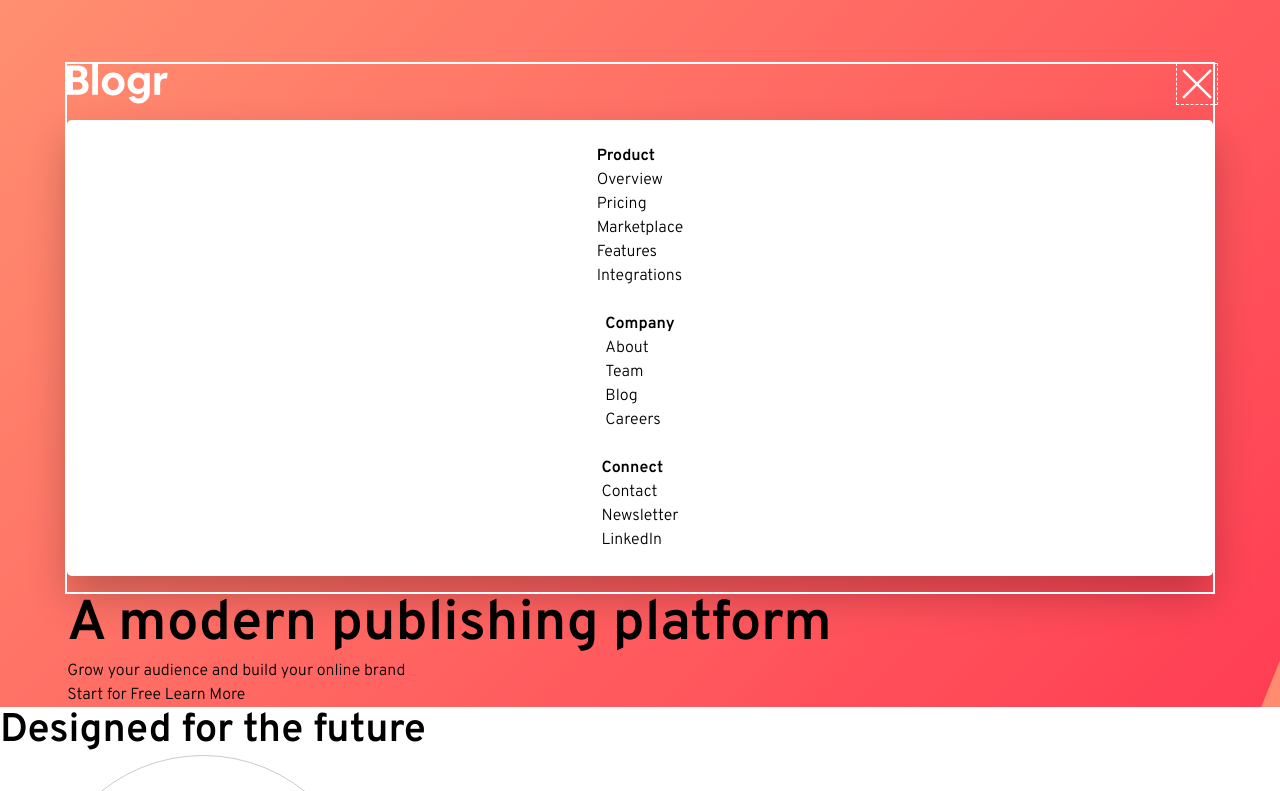
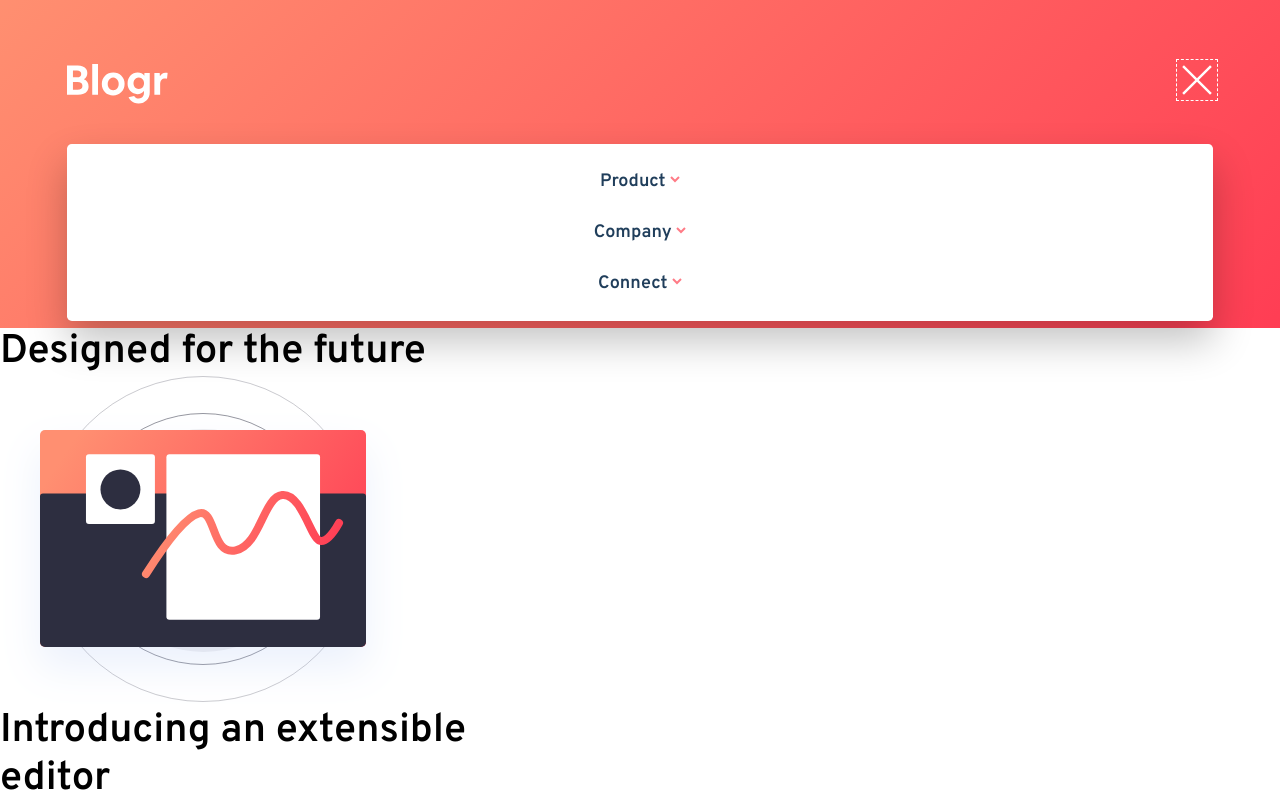
Before and after one commit to dmitrymitenkoff/blogr-landing-page, a website built with Parcel: page src/index.html in a window 1280 px wide. Both pictures are taken after a click on the button "Main menu". Shown: the top 791 px of the page. Built offline with nearby package versions, Linux system fonts and the light colour scheme.

Commit message:
Updated the toggle menu functionality

```diff
--- a/src/index.html
+++ b/src/index.html
@@ -33,7 +33,7 @@
         </button>
         <!-- </div> -->
 
-        <ul hidden class="menu-list" role="menu">
+        <ul id="menu-list" role="menu">
           <li class="dropdown" role="menuitem">
             <button
               type="button"
@@ -43,8 +43,9 @@
               role="menuitem"
             >
               Product
+              <div class="caret"></div>
             </button>
-            <ul class="dropdown__menu" id="product-dropdown">
+            <ul hidden class="dropdown__menu" id="product-dropdown">
               <li><a href="#">Overview</a></li>
               <li><a href="#">Pricing</a></li>
               <li><a href="#">Marketplace</a></li>
@@ -64,8 +65,9 @@
               role="menuitem"
             >
               Company
+              <div class="caret"></div>
             </button>
-            <ul class="dropdown__menu" id="company-dropdown">
+            <ul hidden class="dropdown__menu" id="company-dropdown">
               <li><a href="#">About</a></li>
               <li><a href="#">Team</a></li>
               <li><a href="#">Blog</a></li>
@@ -84,8 +86,9 @@
               role="menuitem"
             >
               Connect
+              <div class="caret"></div>
             </button>
-            <ul class="dropdown__menu" id="connect-dropdown">
+            <ul hidden class="dropdown__menu" id="connect-dropdown">
               <li><a href="#">Contact</a></li>
               <li><a href="#">Newsletter</a></li>
               <li><a href="#">LinkedIn</a></li>
--- a/src/index.js
+++ b/src/index.js
@@ -1,14 +1,20 @@
 const button = document.querySelector('.menu-toggle');
-const menu = document.querySelector('.menu-list');
+const menu = document.querySelector('#menu-list');
+const dropDownButtons = document.querySelectorAll('.dropdown__title');
+const carets = document.querySelectorAll('.caret');
+
+menu.classList.add('hidden');
 
 // Toggle menu open/close
 function toggleMenu(status) {
   if (status === 'false') {
-    menu.removeAttribute('hidden');
+    menu.classList.remove('hidden');
+    menu.classList.add('grid');
     button.setAttribute('aria-expanded', 'true');
     button.setAttribute('aria-label', 'Close the menu');
   } else {
-    menu.setAttribute('hidden', 'hidden');
+    menu.classList.add('hidden');
+    menu.classList.remove('grid');
     button.setAttribute('aria-expanded', 'false');
     button.setAttribute('aria-label', 'Open the menu');
   }
@@ -18,3 +24,14 @@ button.addEventListener('click', event => {
   const status = button.getAttribute('aria-expanded');
   toggleMenu(status);
 });
+
+dropDownButtons.forEach(btn => {
+  btn.addEventListener('click', () => {
+    const expanded = btn.getAttribute('aria-expanded');
+    btn.setAttribute('aria-expanded', !expanded);
+    const c = btn.firstElementChild;
+    c.classList.toggle('close');
+    const subMenu = btn.nextElementSibling;
+    subMenu.hidden = !subMenu.hidden;
+  });
+});
--- a/src/scss/blocks/_global.scss
+++ b/src/scss/blocks/_global.scss
@@ -100,6 +100,6 @@ a {
   z-index: 100000;
 }
 
-[hidden] {
+.hidden {
   display: none;
 }
--- a/src/scss/blocks/_header.scss
+++ b/src/scss/blocks/_header.scss
@@ -47,23 +47,49 @@
 }
 
 nav {
-  outline: white 2px solid;
   display: grid;
   grid-template-columns: repeat(2, 1fr);
-  align-items: center;
+  grid-template-rows: auto;
+  position: relative;
 
-  .menu-list {
+  #menu-list {
     background-color: $color-primary-light;
     box-shadow: 0px 20px 40px rgba(0, 0, 0, 0.243444);
     border-radius: 0.3rem;
-    grid-column: 1/3;
+    // grid-column: 1/3;
     list-style: none;
     padding-top: 1.5rem;
     padding-left: 0;
-    place-items: center;
+    position: absolute;
+    width: 100%;
+    top: 4rem;
+
+    &.grid {
+      display: grid;
+      place-items: center;
+    }
 
     li {
       padding: 0;
+    }
+  }
+
+  .dropdown {
+    display: flex;
+    flex-direction: column;
+    align-items: stretch;
+    text-align: center;
+    margin-bottom: 1.5rem;
+    position: relative;
+    width: 90%;
+
+    &__menu {
+      background-color: $color-menu-bg;
+      border-radius: 0.3rem;
+      list-style: none;
+      margin-top: 1.5rem;
+      padding-top: 1.1rem;
+      padding-left: 0;
     }
   }
 
@@ -72,19 +98,35 @@ nav {
     border: none;
     padding: 0;
     font-weight: 600;
+    display: flex;
+    align-items: center;
+    justify-content: center;
+
+    .caret {
+      background-image: url('/images/icon-arrow-dark.svg');
+      background-repeat: no-repeat;
+      display: inline-block;
+      width: 10px;
+      aspect-ratio: 1;
+    }
+
+    .caret.close {
+      transform: rotate(180deg);
+    }
   }
 
-  .dropdown__menu {
-    list-style: none;
-    margin-bottom: 1.5rem;
-    padding: 0;
+  .dropdown__title,
+  .dropdown__menu a {
+    color: $color-primary-headings;
+    display: block;
+    font-family: inherit;
+    font-size: 1.125rem;
   }
 
-  // .dropdown__title,
-  // .dropdown__menu a {
-  //   color: $color-primary-headings;
-  //   display: inline-block;
-  //   font-family: inherit;
-  //   font-size: 1.125rem;
-  // }
+  .dropdown__menu li {
+    margin-bottom: 0.75rem;
+  }
 }
+h1 {
+  margin-top: 6.8rem;
+}
```
Also changed, not shown: dist/icon-arrow-dark.8c67c7a7.svg (added), dist/index.html, 4 other files.
